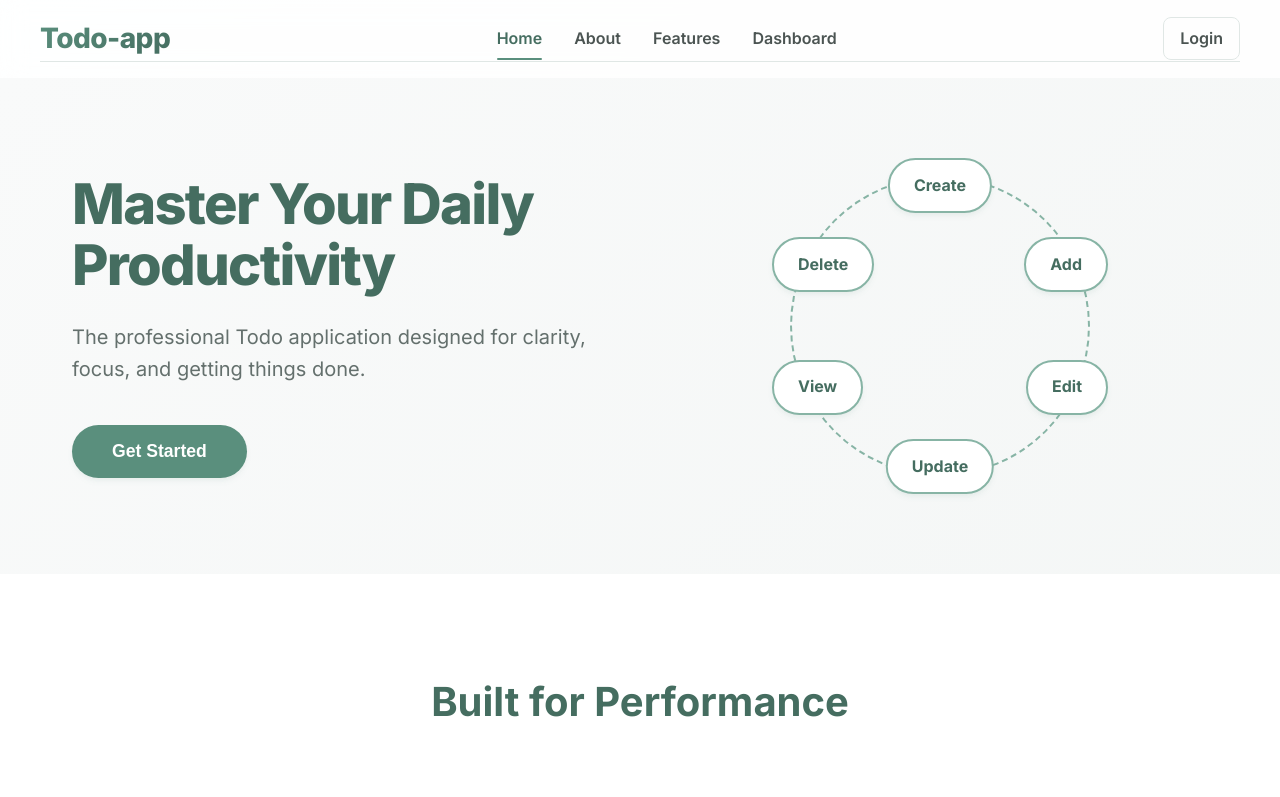
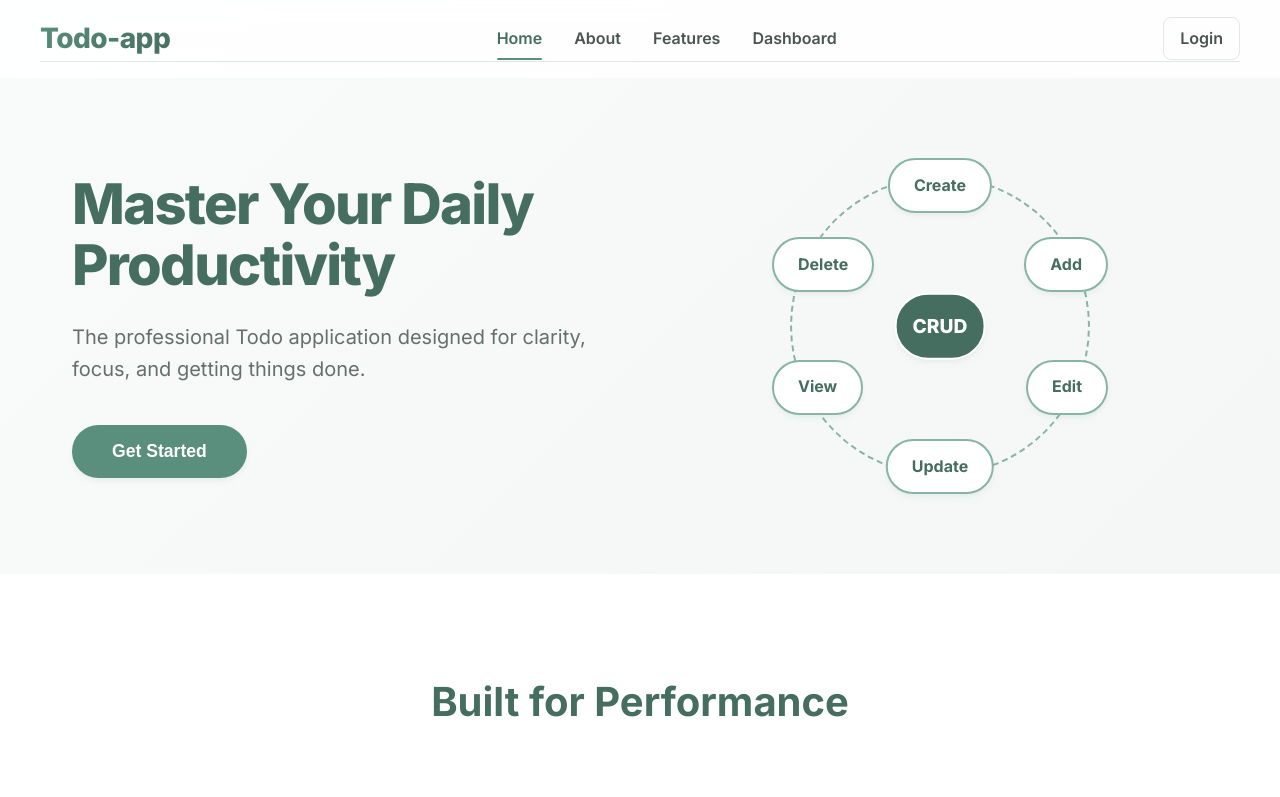
Before and after one commit to AreebaSadiq23/Todo-application, a Next.js app in the folder frontend/: page / in a window 1280 px wide. Shown: the top 797 px of the page. Built offline with nearby package versions, Linux system fonts and the light colour scheme; no server answers.

Commit message:
feat: implement static circular workflow with central CRUD label

```diff
--- a/frontend/app/home.css
+++ b/frontend/app/home.css
@@ -81,12 +81,20 @@
   transition: all var(--transition-base);
 }
 
-.circle-node:hover {
-  background: var(--primary);
+.center-node {
+  position: absolute;
+  padding: 1rem;
+  background: var(--primary-dark);
   color: white;
-  transform: scale(1.1);
-  border-color: var(--primary);
+  border: 2px solid white;
+  font-weight: 800;
+  font-size: 1.2rem;
+  z-index: 2;
+  top: 50%;
+  left: 50%;
+  transform: translate(-50%, -50%);
 }
+
 
 /* Positioning labels in a circle */
 .create { top: -20px; left: 50%; transform: translateX(-50%); }
@@ -95,6 +103,7 @@
 .update { bottom: -20px; left: 50%; transform: translateX(-50%); }
 .view { bottom: 20%; left: -20px; }
 .delete { top: 20%; left: -20px; }
+
 
 .features-section {
   padding: 6rem 2rem;
--- a/frontend/app/page.tsx
+++ b/frontend/app/page.tsx
@@ -32,6 +32,7 @@ const Home = () => {
           </div>
           <div className="hero-visual">
             <div className="circular-layout">
+              <div className="circle-node center-node">CRUD</div>
               <div className="circle-node create">Create</div>
               <div className="circle-node add">Add</div>
               <div className="circle-node edit">Edit</div>
```
